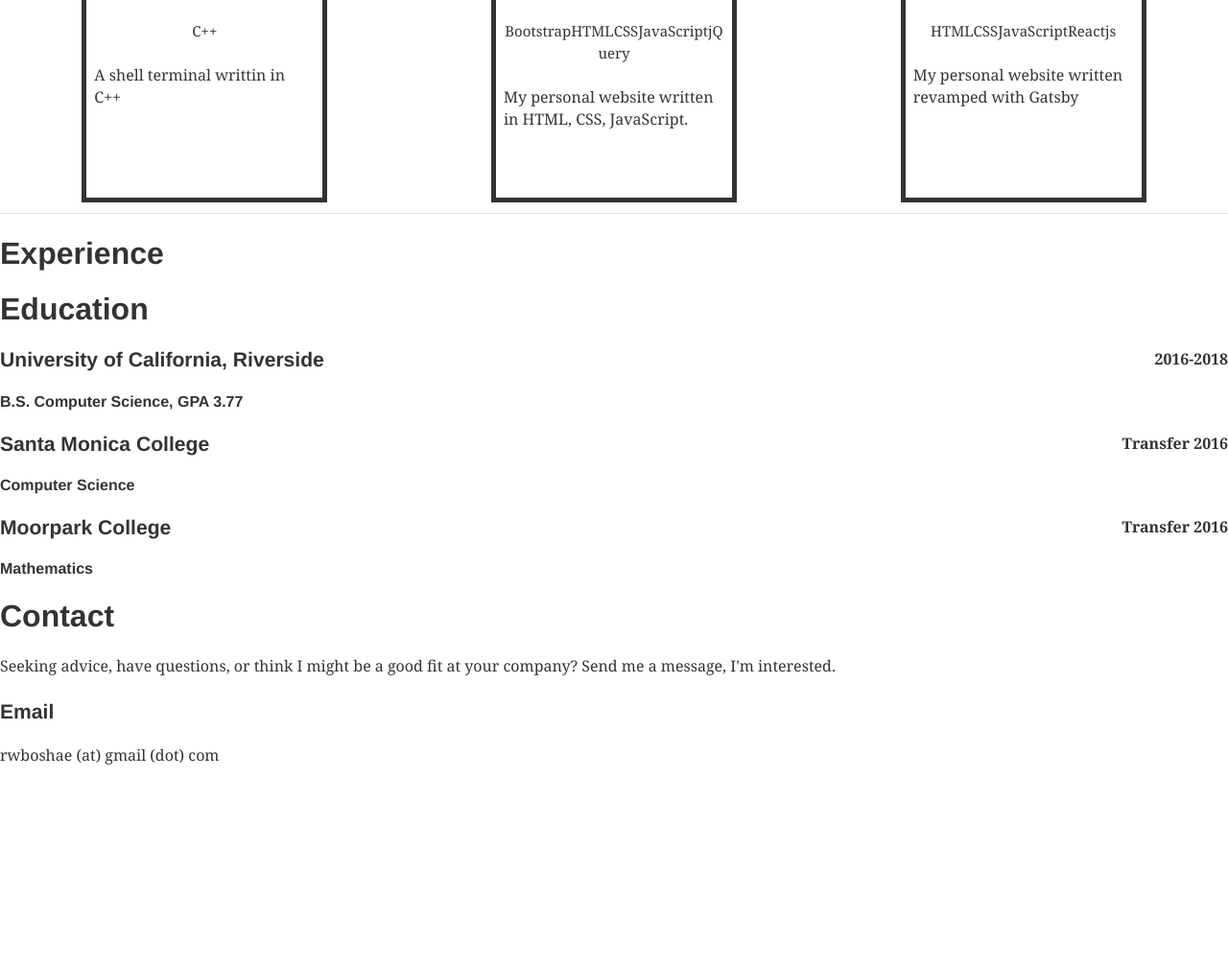
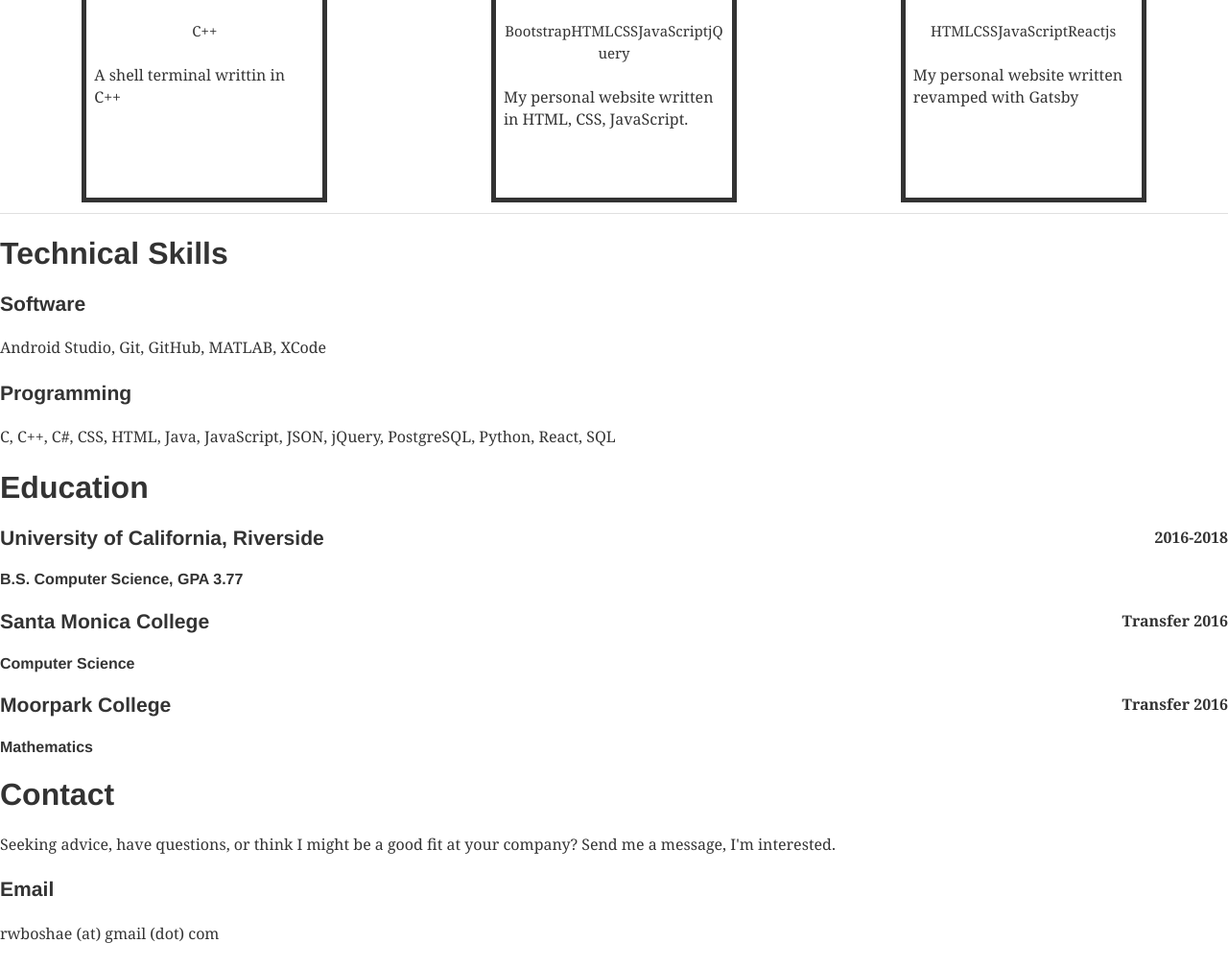
Before and after one commit to RBoshae/personal-website-react, a Gatsby site: page / in a window 1280 px wide. Shown: the part 969-1977 px from the top of the page at 96% size. Before the commit the page ends 1791 px from the top, so only its background shows below. Built offline with nearby package versions, Linux system fonts and the light colour scheme; Gatsby itself is replaced by a stand-in of ours.

```diff
--- a/src/components/Experience.js
+++ b/src/components/Experience.js
@@ -3,7 +3,11 @@
 const Experience = ()=> {
   return (
     <div>
-      <h1>Experience</h1>
+      <h1>Technical Skills</h1>
+      <h3>Software</h3>
+      <p>Android Studio, Git, GitHub, MATLAB, XCode</p>
+      <h3>Programming</h3>
+      <p>C, C++, C#, CSS, HTML, Java, JavaScript, JSON, jQuery, PostgreSQL, Python, React, SQL</p>
     </div>
   );
 }
```
